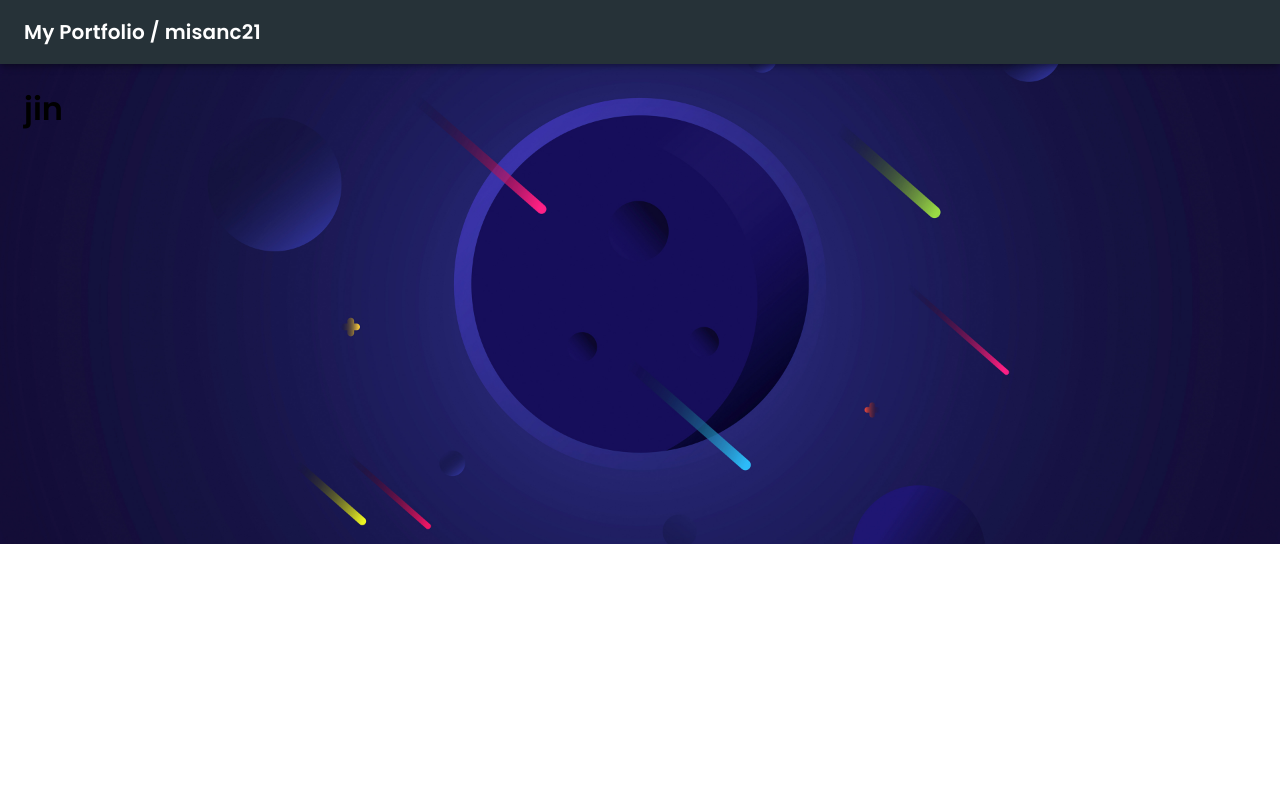
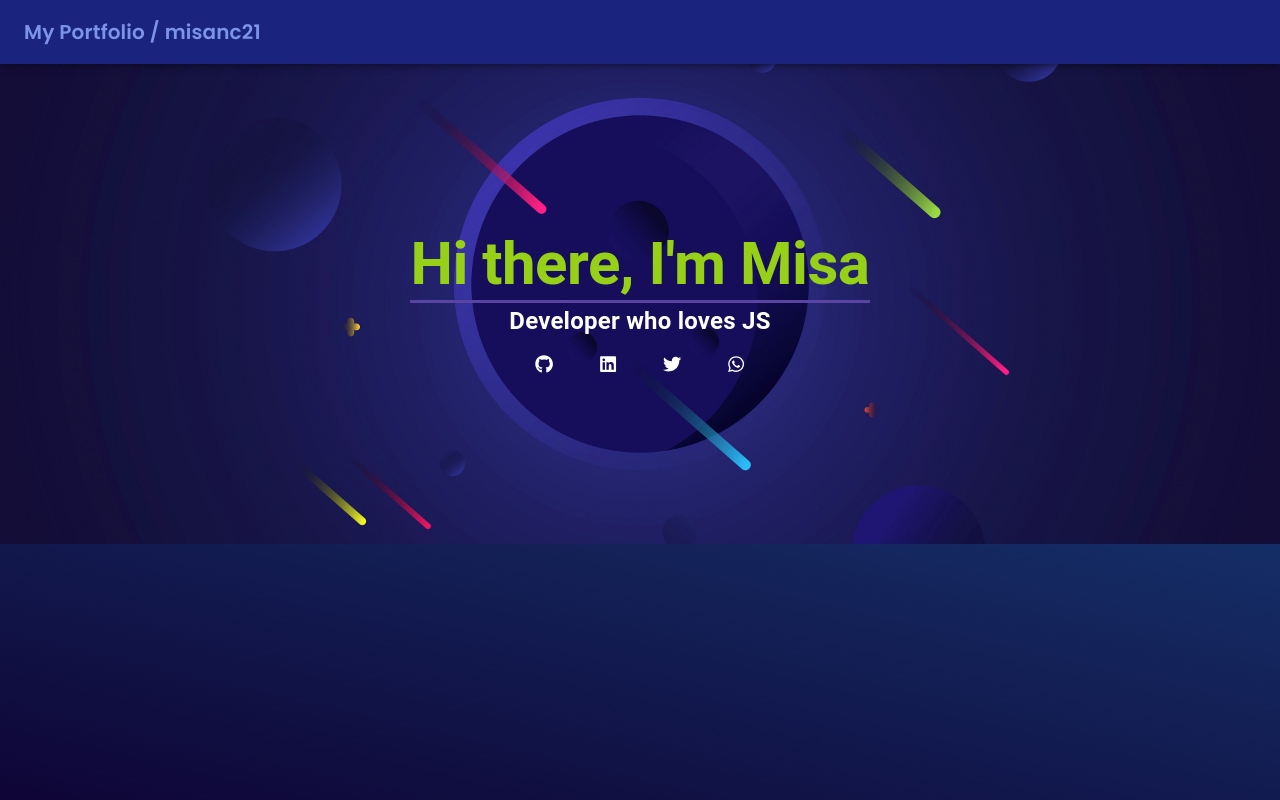
Before and after one commit to misanc21/my-landing, a React (Create React App) app: page / in a window 1280 px wide. Built offline with nearby package versions, Linux system fonts and the light colour scheme.

Commit message:
adding icons

```diff
--- a/package.json
+++ b/package.json
@@ -10,6 +10,7 @@
     "@testing-library/user-event": "^7.2.1",
     "react": "^16.13.1",
     "react-dom": "^16.13.1",
+    "react-icons": "^3.11.0",
     "react-scripts": "3.4.3"
   },
   "scripts": {
--- a/src/components/BackgroundTitle.js
+++ b/src/components/BackgroundTitle.js
@@ -1,11 +1,28 @@
 import React from 'react';
-import {makeStyles, Container} from '@material-ui/core';
+import {makeStyles, Container, Typography, Button} from '@material-ui/core';
+import { FaGithub, FaLinkedin, FaTwitter, FaWhatsapp } from "react-icons/fa";
+
 
 const BackgroundTitle = () => {
     const classes = useStyles();
     return (
         <Container className={classes.back}>
-            <h1>jin</h1>
+            <Typography variant="h2" className={classes.hello}>Hi there, I'm Misa</Typography>
+            <Typography variant="body1" className={classes.stuff}>Developer who loves JS </Typography>
+            <Container className={classes.containerIcons}>
+                <Button href="https://github.com/misanc21" target="_blank">
+                    <FaGithub className={classes.icons} size='1.3em'/>
+                </Button>
+                <Button href="https://www.linkedin.com/in/misael-nivio-cortes-150034176/" target="_blank">
+                    <FaLinkedin className={classes.icons} size='1.3em'/>
+                </Button>
+                <Button href="https://twitter.com/misanc21" target="_blank">
+                    <FaTwitter className={classes.icons} size='1.3em'/>
+                </Button>
+                <Button href="https://api.whatsapp.com/send?phone=527713593993" target="_blank">
+                    <FaWhatsapp className={classes.icons} size='1.3em'/>
+                </Button>
+            </Container>
         </Container>
     );
 }
@@ -18,7 +35,46 @@ const useStyles = makeStyles((theme) => ({
         backgroundPosition: 'center',
         backgroundSize:'cover',
         position: 'absolute',
-        maxWidth: '2000px'
+        maxWidth: '2000px',
+        display: 'flex',
+        alignItems: 'center',
+        justifyContent: 'center',
+        flexDirection: 'column',
+        [theme.breakpoints.down('sm')]: {
+            height: '23rem',
+        }
+    },
+    hello: {
+        color: '#96d117',
+        fontWeight: 700,
+        borderBottom: '.2rem solid #5945a1',
+        [theme.breakpoints.down('sm')]: {
+            fontSize: '2rem'
+        }
+    },
+    stuff: {
+        color: 'white',
+        fontWeight: 700,
+        fontSize: '1.5rem',
+        [theme.breakpoints.down('sm')]: {
+            fontSize: '1rem'
+        }
+    },
+    follow: {
+        color: 'white',
+        fontWeight: 400,
+        fontSize: '1rem',
+        [theme.breakpoints.down('sm')]: {
+            fontSize: '.8rem'
+        }
+    },
+    containerIcons: {
+        display: 'flex',
+        justifyContent: 'center'
+    },
+    icons: {
+        color: 'white',
+        paddingTop: '10px'
     }
 }));
 
--- a/src/components/Header.js
+++ b/src/components/Header.js
@@ -25,6 +25,7 @@ const useStyles = makeStyles((theme) => ({
     },
     offset: theme.mixins.toolbar,
     typo: {
+        color: '#7b93e8',
         fontFamily: "'Poppins', sans-serif",
         fontWeight: 700
     }
--- a/src/index.css
+++ b/src/index.css
@@ -1,9 +1,12 @@
 @import url('https://fonts.googleapis.com/css2?family=Poppins:wght@200;400;600&display=swap');
-body {
+body, html {
   margin: 0;
   font-family: 'Poppins', sans-serif;
   -webkit-font-smoothing: antialiased;
   -moz-osx-font-smoothing: grayscale;
+  background: rgb(27,86,150);
+  background: linear-gradient(193deg, rgba(27,86,150,1) 0%, rgba(15,5,54,1) 100%);
+  height: 100%;
 }
 
 code {
--- a/src/theme.js
+++ b/src/theme.js
@@ -1,11 +1,11 @@
 import { createMuiTheme } from '@material-ui/core/styles';
-import blueGrey from '@material-ui/core/colors/blueGrey';
+import deepPurple from '@material-ui/core/colors/indigo';
 import teal from '@material-ui/core/colors/teal';
 
 const Theme = createMuiTheme({
     palette: {
       primary: {
-        main: blueGrey[900],
+        main: deepPurple[900],
       },
       secondary: {
         main: teal[500],
```
Also changed, not shown: 1 other file (tests, documents, lock files or other folders).
